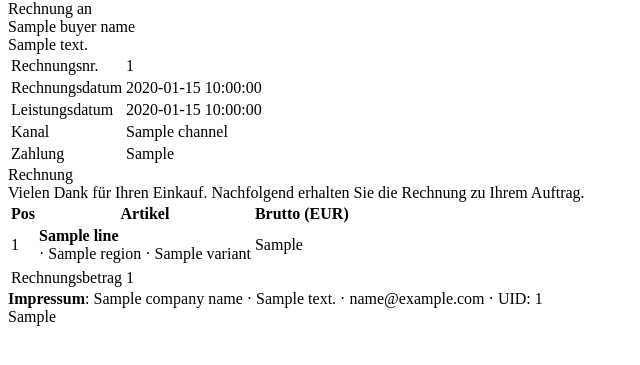
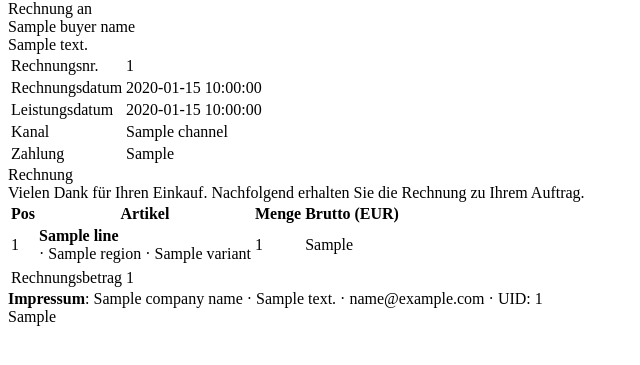
Before and after one commit to SebastianKater-Wegscheider/erp, a Python web app: template backend/app/templates/sales_invoice.html in a window 1280 px wide. Shown: the part 80-445 px from the top of the page, without its empty margins (0-640 px from the left). Run offline with Jinja, Linux system fonts and the light colour scheme; the template is opened without the code that fills it: most values are stand-ins (such as "Sample title", 1, 10 or a date in 2020).

Commit message:
fix(documents): invoice quantity + VAT label

```diff
--- a/backend/app/templates/sales_invoice.html
+++ b/backend/app/templates/sales_invoice.html
@@ -66,6 +66,7 @@
           <tr>
             <th class="col-pos">Pos</th>
             <th>Artikel</th>
+            <th class="right col-qty">Menge</th>
             <th class="right col-money">Netto (EUR)</th>
             <th class="right col-money">USt (EUR)</th>
             <th class="right col-money">Brutto (EUR)</th>
@@ -82,6 +83,7 @@
                   {% if line.purchase_type == "DIFF" %} · Differenzbesteuerung{% endif %}
                 </div>
               </td>
+              <td class="right col-qty">1</td>
               <td class="right col-money">{{ line.net_eur or "" }}</td>
               <td class="right col-money">{{ line.tax_eur or "" }}</td>
               <td class="right col-money">{{ line.gross_eur }}</td>
@@ -92,6 +94,7 @@
             <tr>
               <td class="col-pos"></td>
               <td>Versand</td>
+              <td class="right col-qty"></td>
               <td class="right col-money">{{ shipping_regular_net_eur }}</td>
               <td class="right col-money">{{ shipping_regular_tax_eur }}</td>
               <td class="right col-money">{{ shipping_regular_gross_eur }}</td>
@@ -102,6 +105,7 @@
             <tr>
               <td class="col-pos"></td>
               <td>Versand (Differenzbesteuerung)</td>
+              <td class="right col-qty"></td>
               <td class="right col-money"></td>
               <td class="right col-money"></td>
               <td class="right col-money">{{ shipping_margin_gross_eur }}</td>
@@ -118,7 +122,7 @@
               <td class="right mono">{{ regular_total_net_eur }}</td>
             </tr>
             <tr>
-              <td class="label">Umsatzsteuer</td>
+              <td class="label">Umsatzsteuer (20%)</td>
               <td class="right mono">{{ regular_total_tax_eur }}</td>
             </tr>
             <tr>
@@ -139,7 +143,7 @@
               <td class="right mono">{{ regular_total_net_eur }}</td>
             </tr>
             <tr>
-              <td class="label">Umsatzsteuer</td>
+              <td class="label">Umsatzsteuer (20%)</td>
               <td class="right mono">{{ regular_total_tax_eur }}</td>
             </tr>
             <tr class="total-row">
@@ -155,6 +159,7 @@
           <tr>
             <th class="col-pos">Pos</th>
             <th>Artikel</th>
+            <th class="right col-qty">Menge</th>
             <th class="right col-money">Brutto (EUR)</th>
           </tr>
         </thead>
@@ -169,6 +174,7 @@
                   {% if line.purchase_type == "DIFF" %} · Differenzbesteuerung{% endif %}
                 </div>
               </td>
+              <td class="right col-qty">1</td>
               <td class="right col-money">{{ line.gross_eur }}</td>
             </tr>
           {% endfor %}
@@ -177,6 +183,7 @@
             <tr>
               <td class="col-pos"></td>
               <td>Versand</td>
+              <td class="right col-qty"></td>
               <td class="right col-money">{{ shipping_gross_eur }}</td>
             </tr>
           {% endif %}
```
